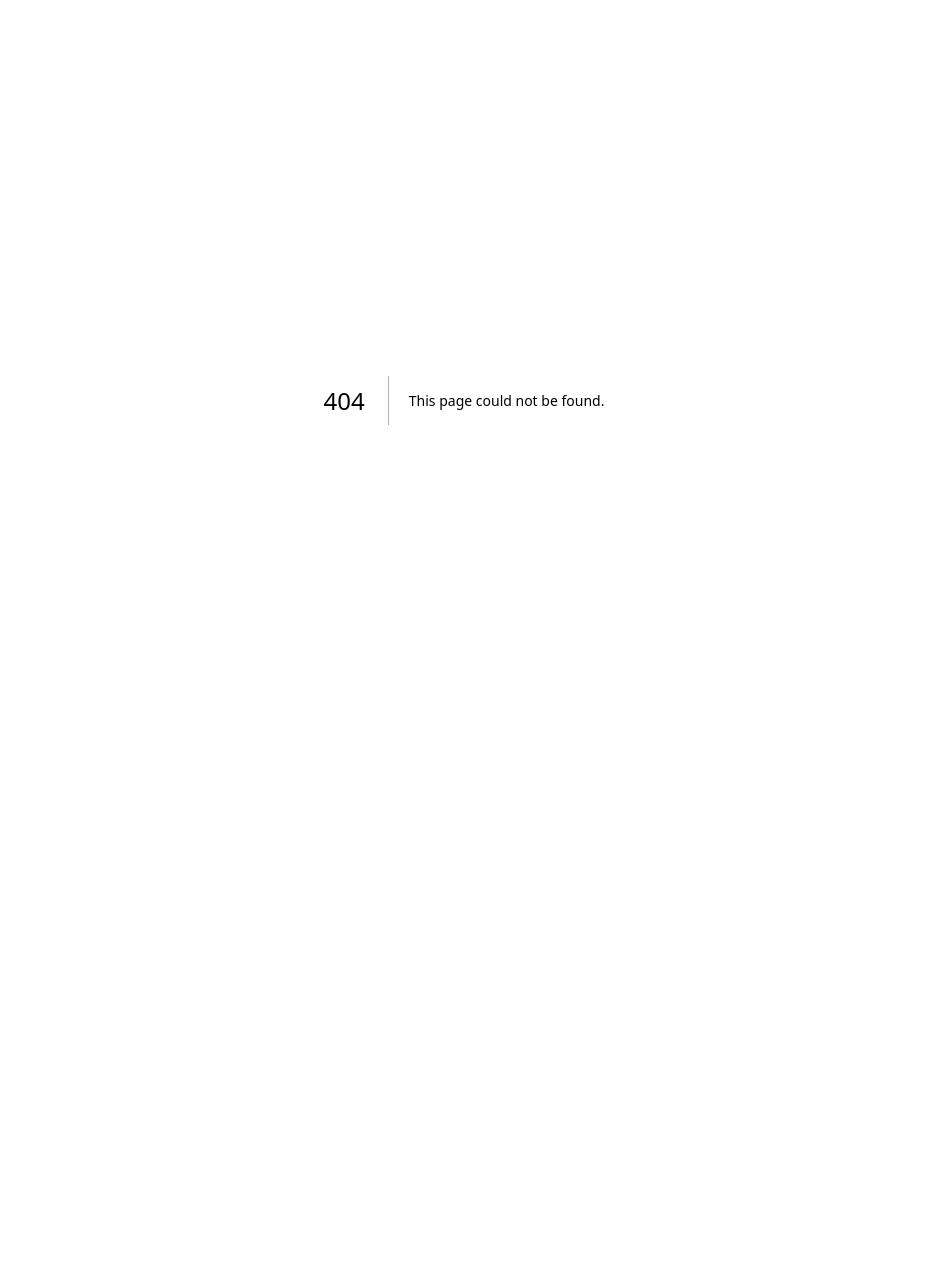
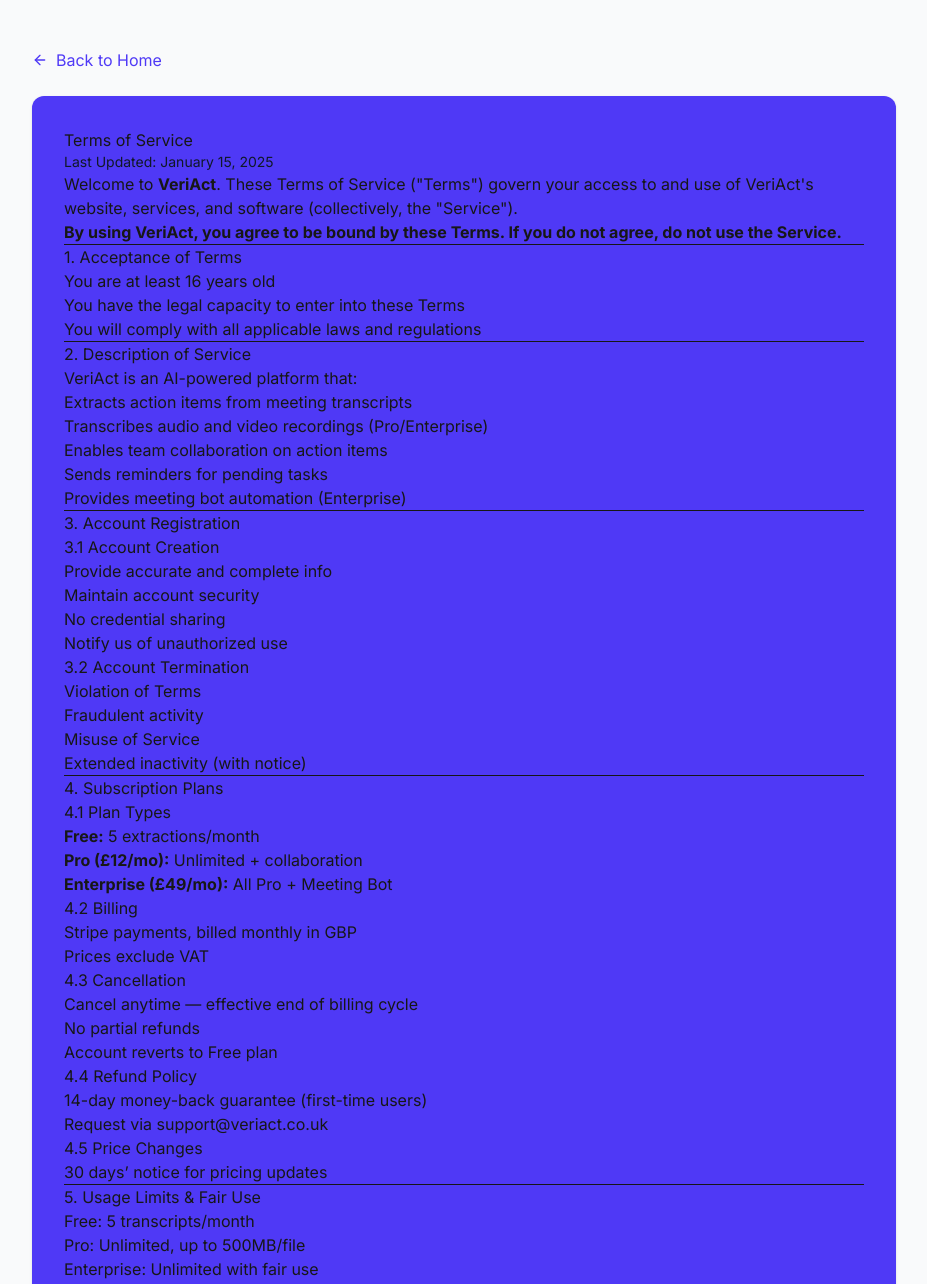
Before and after one commit to Aziz-Ibrahim/veriact, a Next.js app: page /terms in a window 1280 px wide. Before the commit this address had no page. Shown: the top 1284 px of the page, without its empty margins (176-1103 px from the left). Before the commit the page ends 800 px from the top, so only its background shows below. Built offline with nearby package versions, Linux system fonts and the light colour scheme.

Commit message:
feat(terms); add terms of use page

```diff
--- a/src/app/privacy/page.tsx
+++ b/src/app/privacy/page.tsx
@@ -20,7 +20,7 @@
 
         <div className="bg-indigo-500 rounded-xl shadow-sm p-8 prose prose-indigo max-w-none">
           <h1>Privacy Policy</h1>
-          <p className="text-sm text-gray-600">Last Updated: September 15, 2025</p>
+          <p className="text-sm text-gray-900">Last Updated: September 15, 2025</p>
 
           <p><strong>VeriAct</strong> (“we”, “our”, or “us”) operates https://veriact.com (the “Service”). This Privacy Policy explains how we collect, use, disclose, and safeguard your information when you use our Service.</p>
           <p>By using VeriAct, you agree to the collection and use of information in accordance with this policy.</p>
--- /dev/null
+++ b/src/app/terms/page.tsx
@@ -0,0 +1,268 @@
+import Link from 'next/link';
+import { ArrowLeft } from 'lucide-react';
+
+export const metadata = {
+  title: 'Terms of Service | VeriAct',
+  description: 'VeriAct Terms of Service - Rules and guidelines for using our service',
+};
+
+export default function TermsPage() {
+  return (
+    <div className="min-h-screen bg-gray-50">
+      <div className="max-w-4xl mx-auto px-4 py-12">
+        <Link
+          href="/"
+          className="inline-flex items-center space-x-2 text-indigo-600 hover:text-indigo-700 mb-6"
+        >
+          <ArrowLeft className="w-4 h-4" />
+          <span>Back to Home</span>
+        </Link>
+
+        <div className="bg-indigo-600 rounded-xl shadow-sm p-8 prose prose-indigo max-w-none">
+          <h1>Terms of Service</h1>
+          <p className="text-sm text-gray-900">Last Updated: January 15, 2025</p>
+
+          <p>
+            Welcome to <strong>VeriAct</strong>. These Terms of Service ("Terms") govern your access
+            to and use of VeriAct's website, services, and software (collectively, the "Service").
+          </p>
+
+          <p>
+            <strong>
+              By using VeriAct, you agree to be bound by these Terms. If you do not agree, do not use
+              the Service.
+            </strong>
+          </p>
+
+          <hr />
+
+          <h2>1. Acceptance of Terms</h2>
+          <ul>
+            <li>You are at least 16 years old</li>
+            <li>You have the legal capacity to enter into these Terms</li>
+            <li>You will comply with all applicable laws and regulations</li>
+          </ul>
+
+          <hr />
+
+          <h2>2. Description of Service</h2>
+          <p>VeriAct is an AI-powered platform that:</p>
+          <ul>
+            <li>Extracts action items from meeting transcripts</li>
+            <li>Transcribes audio and video recordings (Pro/Enterprise)</li>
+            <li>Enables team collaboration on action items</li>
+            <li>Sends reminders for pending tasks</li>
+            <li>Provides meeting bot automation (Enterprise)</li>
+          </ul>
+
+          <hr />
+
+          <h2>3. Account Registration</h2>
+          <h3>3.1 Account Creation</h3>
+          <ul>
+            <li>Provide accurate and complete info</li>
+            <li>Maintain account security</li>
+            <li>No credential sharing</li>
+            <li>Notify us of unauthorized use</li>
+          </ul>
+
+          <h3>3.2 Account Termination</h3>
+          <ul>
+            <li>Violation of Terms</li>
+            <li>Fraudulent activity</li>
+            <li>Misuse of Service</li>
+            <li>Extended inactivity (with notice)</li>
+          </ul>
+
+          <hr />
+
+          <h2>4. Subscription Plans</h2>
+          <h3>4.1 Plan Types</h3>
+          <ul>
+            <li><strong>Free:</strong> 5 extractions/month</li>
+            <li><strong>Pro (£12/mo):</strong> Unlimited + collaboration</li>
+            <li><strong>Enterprise (£49/mo):</strong> All Pro + Meeting Bot</li>
+          </ul>
+
+          <h3>4.2 Billing</h3>
+          <ul>
+            <li>Stripe payments, billed monthly in GBP</li>
+            <li>Prices exclude VAT</li>
+          </ul>
+
+          <h3>4.3 Cancellation</h3>
+          <ul>
+            <li>Cancel anytime — effective end of billing cycle</li>
+            <li>No partial refunds</li>
+            <li>Account reverts to Free plan</li>
+          </ul>
+
+          <h3>4.4 Refund Policy</h3>
+          <ul>
+            <li>14-day money-back guarantee (first-time users)</li>
+            <li>Request via <a href="mailto:support@veriact.co.uk">support@veriact.co.uk</a></li>
+          </ul>
+
+          <h3>4.5 Price Changes</h3>
+          <ul>
+            <li>30 days’ notice for pricing updates</li>
+          </ul>
+
+          <hr />
+
+          <h2>5. Usage Limits & Fair Use</h2>
+          <ul>
+            <li>Free: 5 transcripts/month</li>
+            <li>Pro: Unlimited, up to 500MB/file</li>
+            <li>Enterprise: Unlimited with fair use</li>
+          </ul>
+          <p>
+            <strong>
+              You may not upload unrelated content, spam, or excessively automate API calls.
+            </strong>
+          </p>
+
+          <hr />
+
+          <h2>6. Intellectual Property</h2>
+          <h3>Your Content</h3>
+          <p>
+            You retain ownership of your transcripts and recordings. VeriAct only processes them to
+            deliver the Service.
+          </p>
+          <h3>Our Content</h3>
+          <p>
+            VeriAct’s code, design, and trademarks belong to us. No reverse-engineering or copying.
+          </p>
+          <h3>AI Output</h3>
+          <p>AI-generated items are provided “as-is”; verify accuracy before acting on them.</p>
+
+          <hr />
+
+          <h2>7. Privacy & Data Processing</h2>
+          <p>
+            Data collection follows our <a href="/privacy">Privacy Policy</a>. You consent to
+            processing by Clerk, Supabase, Stripe, and OpenAI.
+          </p>
+
+          <ul>
+            <li>Recordings auto-deleted within 24h</li>
+            <li>Action items retained 90 days</li>
+            <li>Transcripts not stored permanently</li>
+          </ul>
+
+          <hr />
+
+          <h2>8. Prohibited Uses</h2>
+          <ul>
+            <li>Illegal transcription</li>
+            <li>Malicious uploads or content</li>
+            <li>System abuse or scraping</li>
+          </ul>
+
+          <p>
+            <strong>
+              Violations result in account termination and possible legal action.
+            </strong>
+          </p>
+
+          <hr />
+
+          <h2>9. Disclaimers & Limitations</h2>
+          <ul>
+            <li>Service provided “AS IS”</li>
+            <li>No guarantees of accuracy or uptime</li>
+            <li>
+              Liability limited to fees paid in last 12 months; not liable for indirect damages or
+              data loss
+            </li>
+          </ul>
+
+          <hr />
+
+          <h2>10. Indemnification</h2>
+          <p>
+            You agree to indemnify VeriAct for claims resulting from misuse, law violations, or
+            uploaded content.
+          </p>
+
+          <hr />
+
+          <h2>11. Meeting Recording Compliance</h2>
+          <ul>
+            <li>You must obtain participant consent before recording</li>
+            <li>Comply with local laws (UK, EU, US, etc.)</li>
+            <li>VeriAct is not liable for unlawful recording</li>
+          </ul>
+
+          <hr />
+
+          <h2>12. Termination</h2>
+          <p>
+            Either party may terminate the account. Upon termination, data deletion follows our
+            Privacy Policy.
+          </p>
+
+          <hr />
+
+          <h2>13. Dispute Resolution</h2>
+          <p>
+            Governed by the laws of England and Wales. Courts of England and Wales have exclusive
+            jurisdiction. Contact <a href="mailto:support@veriact.co.uk">legal@veriact.co.uk</a> before
+            filing a claim.
+          </p>
+
+          <hr />
+
+          <h2>14. Changes to Terms</h2>
+          <p>
+            We may update Terms at any time. Material updates are announced 30 days prior. Continued
+            use constitutes acceptance.
+          </p>
+
+          <hr />
+
+          <h2>15. General Provisions</h2>
+          <ul>
+            <li>These Terms + Privacy Policy = Entire Agreement</li>
+            <li>If one clause is invalid, others remain</li>
+            <li>No waiver of rights unless in writing</li>
+            <li>Force majeure exceptions apply</li>
+          </ul>
+
+          <hr />
+
+          <h2>16. Contact</h2>
+          <p>
+            Email: <a href="mailto:support@veriact.co.uk">legal@veriact.co.uk</a> /{' '}
+            <a href="mailto:support@veriact.co.uk">support@veriact.co.uk</a>
+          </p>
+
+          <hr />
+
+          <h2>17. Legal Compliance</h2>
+          <ul>
+            <li>UK Data Protection Act 2018</li>
+            <li>GDPR</li>
+            <li>Computer Misuse Act 1990</li>
+            <li>Copyright & Patents Act 1988</li>
+          </ul>
+
+          <p>
+            <strong>
+              By using VeriAct, you acknowledge that you have read, understood, and agree to these
+              Terms of Service.
+            </strong>
+          </p>
+
+          <div className="mt-12 p-6 bg-indigo-50 rounded-lg border border-indigo-200">
+            <h3 className="mt-0 text-indigo-600">Questions about these terms?</h3>
+            <p className='text-indigo-600'>
+              Contact us at: <a href="mailto:support@veriact.co.uk">legal@veriact.co.uk</a>
+            </p>
+          </div>
+        </div>
+      </div>
+    </div>
+  );
+}
```
